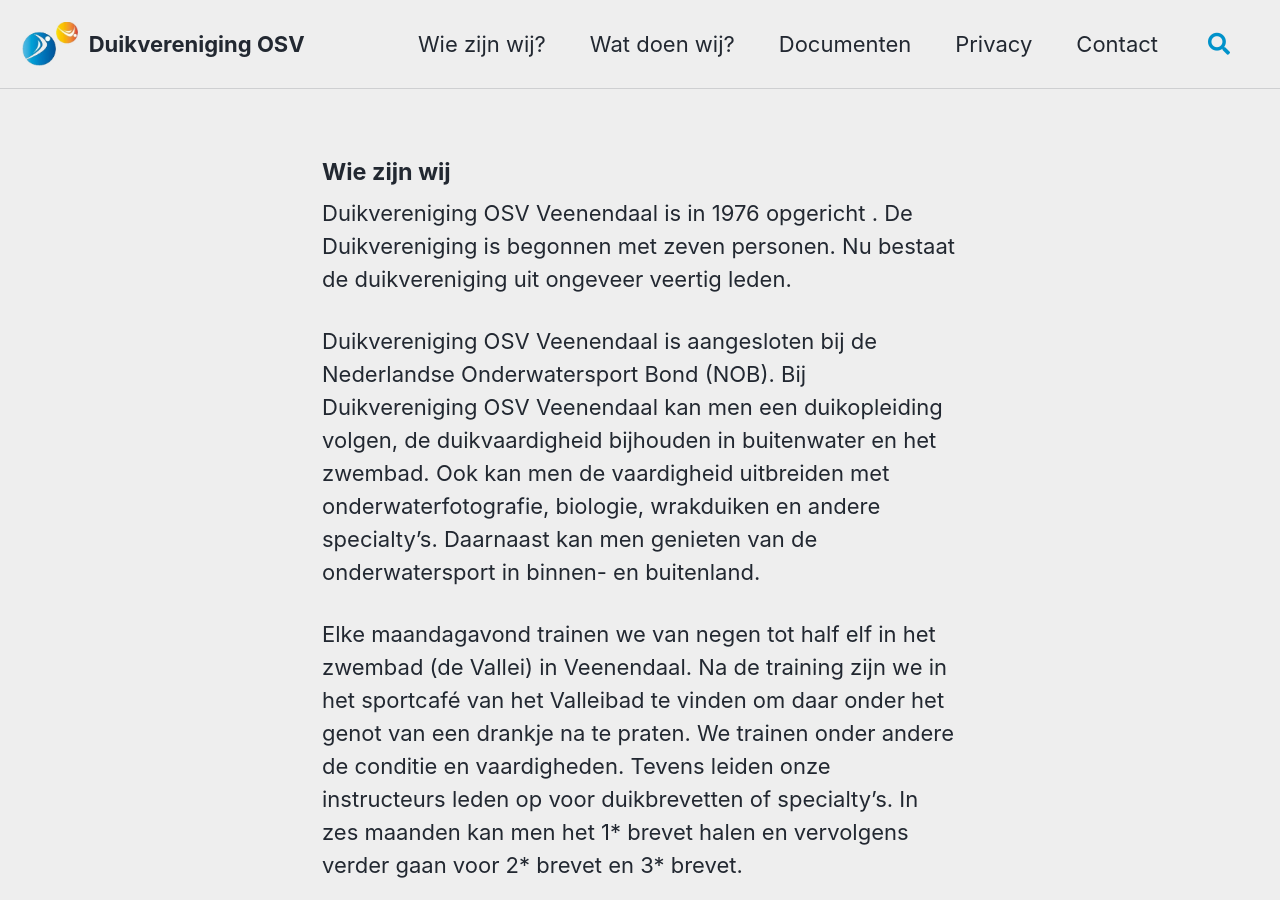
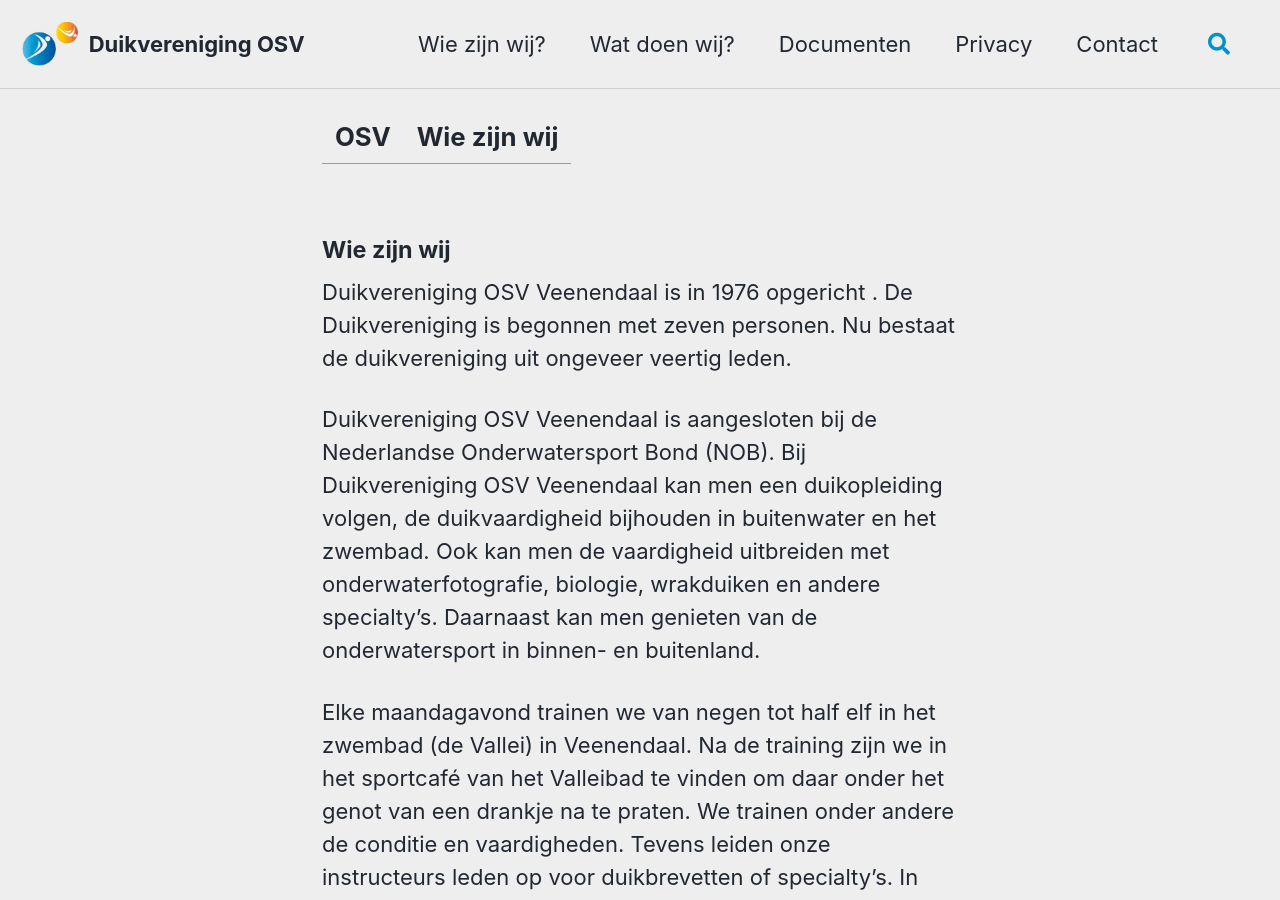
Before and after one commit to walthertimmer/osvveenendaal.nl, a Jekyll site: the page built from _pages/wie-zijn-wij.md, in a window 1280 px wide and 900 px high. Built offline with Jekyll 4.4.1, drawn with Linux system fonts in a browser that asks for light colours; cached includes are drawn as plain includes.

Commit message:
Update wie-zijn-wij.md

```diff
--- a/_pages/wie-zijn-wij.md
+++ b/_pages/wie-zijn-wij.md
@@ -2,6 +2,7 @@
 layout: single
 author_profile: false
 permalink: /wie-zijn-wij/
+title: OSV | Wie zijn wij
 ---
 #### Wie zijn wij
 Duikvereniging OSV Veenendaal is in 1976 opgericht . De Duikvereniging is begonnen met zeven personen. Nu bestaat de duikvereniging uit ongeveer veertig leden.
```
